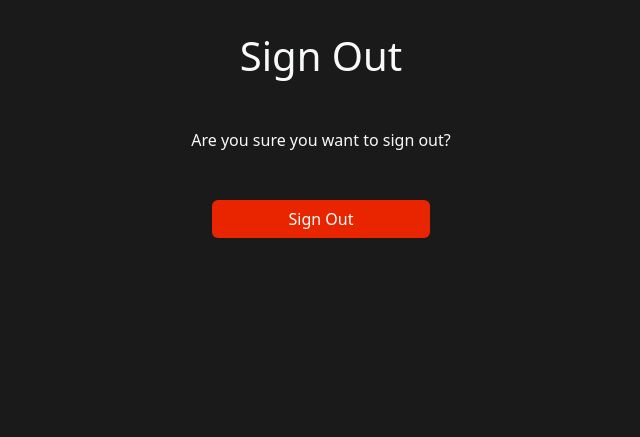
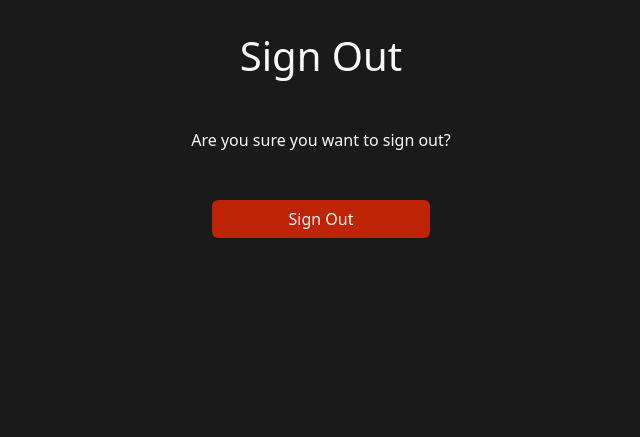
Before and after one commit to KonstantinaStrantzali/FreshNow-food-corner, a Django app: page /accounts/logout/ in a window 1280 px wide. Shown: the part 180-617 px from the top of the page, without its empty margins (319-959 px from the left). Run offline with Django 3.2, Linux system fonts and the light colour scheme; a user stored in the database is signed in; some libraries are stand-ins or nearby versions.

```diff
--- a/checkout/templates/checkout/checkout_success.html
+++ b/checkout/templates/checkout/checkout_success.html
@@ -52,7 +52,7 @@
                 </td>
                 <td> {{ item.quantity }} meal|  £ {{ item.product.price }} each</td>
               </tr>
-            </div>
+
             {% endfor %}
             <tr class="table-light">
                 <td class="">Full Name</td>
@@ -108,7 +108,6 @@
             </tbody>
           </table>
         </div>
-        </div>
     </div>
 </div>
         <div class="row justify-content-center">
@@ -130,5 +129,5 @@
                 {% endif %}
 			</div>
 		</div>
-    </div>
+
 {% endblock %}
--- a/products/templates/products/custom_widget_templates/custom_clearable_file_input.html
+++ b/products/templates/products/custom_widget_templates/custom_clearable_file_input.html
@@ -6,7 +6,7 @@
 
     {% if not widget.required %}
     <div class="custom-control custom-checkbox mt-2">
-        <input class="custom-control-input" type="checkbox" name="{{ widget.checkbox_name }}" id= "{{ widget.checkbox_id }}">
+        <input class="custom-control-input" type="checkbox" name="{{ widget.checkbox_name }}" id = "{{ widget.checkbox_id }}">
         <label class="custom-control-label text-danger"
             for="{{ widget.checkbox_id }}">{{ widget.clear_checkbox_label }}</label>
     </div>
--- a/static/css/base.css
+++ b/static/css/base.css
@@ -101,6 +101,7 @@ html {
     background-color: #E92500;
     color:white;
 }
+
 .red-background{
     background-color: #E92500;
     color:white;
@@ -109,6 +110,12 @@ html {
 .order-button:hover{
     background-color: #e92700c9;
     color:white;
+}
+.signout-button{
+   width:40%;
+   margin-left: 30%;
+   background-color: #e92700c9;
+   color:white;
 }
 .selectpicker{
     color: white;
--- a/templates/allauth/account/logout.html
+++ b/templates/allauth/account/logout.html
@@ -23,6 +23,6 @@
   {% if redirect_field_value %}
   <input type="hidden" name="{{ redirect_field_name }}" value="{{ redirect_field_value }}"/>
   {% endif %}
-  <button type="submit " class="btn order-button" style="width:40%; margin-left: 30%;">{% trans 'Sign Out' %}</button>
+  <button class="btn signout-button" type="submit ">{% trans 'Sign Out' %}</button>
 </form>
 {% endblock %}
--- a/templates/base.html
+++ b/templates/base.html
@@ -8,6 +8,12 @@
         <meta http-equiv="X-UA-Compatible" content="ie=edge">
         <meta charset="utf-8">
         <meta name="viewport" content="width=device-width, initial-scale=1, shrink-to-fit=no">
+        <meta name="description" content="Fresh Food Restaurant">
+        <meta name="keywords"
+                content="Fresh, meals, salad, food, smoothie, pasta, healthy, delivery">
+        <meta name="author" content="Konstantina Strantzali">
+            <!-- Favicon -->
+        <link rel="icon" type="image/x-icon" sizes="192x192" href="{% static 'documentation/favicon.png' %}">
     {% endblock %}
 
     {% block extra_meta %}
```
Also changed, not shown: static/documentation/favicon.png (added), static/documentation/responsive_layout.png (added), 12 other files.
